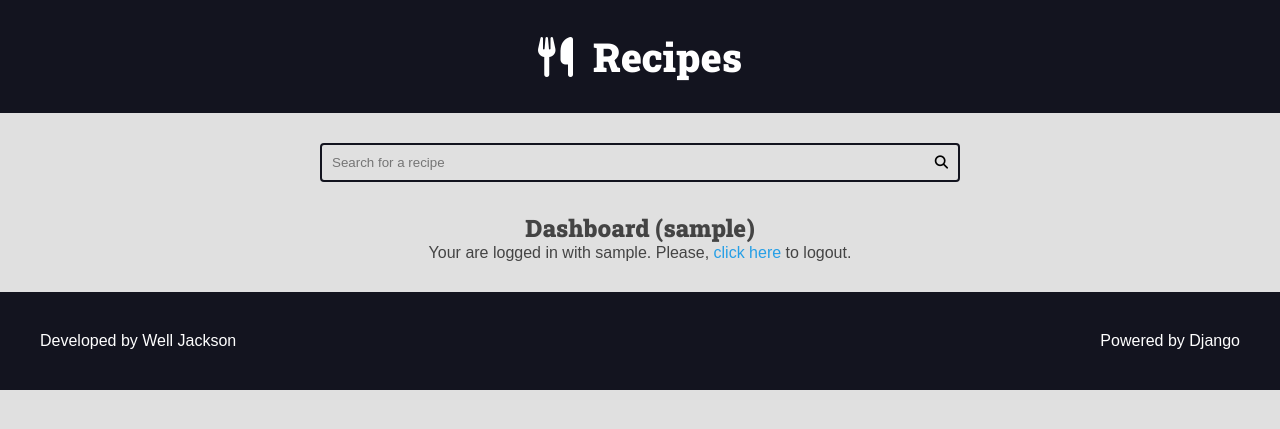
After one commit to jsrwell/culinary-hub, a Django app: page /authors/dashboard/ in a window 1280 px wide. The commit adds this page. Shown: the top 429 px of the page. Run offline with Django 4.2, Linux system fonts and the light colour scheme; the visitor is signed in with stand-in values (Sample User, id 1).

Commit message:
Dashboard created, login message moved

```diff
--- a/pytest.ini
+++ b/authors/templates/authors/pages/dashboard.html
@@ -1,10 +1,11 @@
-[pytest]
-DJANGO_SETTINGS_MODULE = project.settings
-python_files = test.py tests.py test_*.py tests_*.py *_test.py *_tests.py
-addopts =
-    --doctest-modules
-    --strict-markers
-markers =
-    slow: Run tests that are slow
-    fast: Run fast tests
-    functional_test: Run tests that are selenim based
+{% extends 'global/base.html' %}
+{% block title %}Dashboard ({{ user }}){% endblock title %}
+{% block content %}
+    <div class="main-content center container">
+        <h2>Dashboard ({{ user }})</h2>
+        {% include 'authors/partials/login_message.html' %}
+    </div>
+
+    {% include 'global/partials/messages.html' %}
+
+{% endblock content %}
--- /dev/null
+++ b/authors/templates/authors/partials/login_message.html
@@ -0,0 +1,16 @@
+{% if request.user.is_authenticated %}
+<div>
+    Your are logged in with {{ request.user.username }}.
+    Please,
+
+    <form class="inline-form" action="{% url 'authors:logout' %}" method='POST'>
+        {% csrf_token %}
+        <input type="hidden" name="username" value="{{ request.user.username }}">
+        <button class="plaintext-button" type="submit">
+            click here
+        </button>
+    </form>
+
+     to logout.
+</div>
+{% endif %}
--- a/authors/urls.py
+++ b/authors/urls.py
@@ -9,4 +9,5 @@ urlpatterns = [
     path('login/', views.login_view, name='login'),
     path('login/create/', views.login_create, name='login_create'),
     path('logout/', views.logout_view, name='logout'),
+    path('dashboard/', views.dashboard, name='dashboard'),
 ]
--- a/authors/views.py
+++ b/authors/views.py
@@ -80,3 +80,8 @@ def logout_view(request):
     messages.success(request, 'Logged out successfully')
     logout(request)
     return redirect(reverse('authors:login'))
+
+
+@login_required(login_url='authors:login', redirect_field_name='next')
+def dashboard(request):
+    return render(request, 'authors/pages/dashboard.html')
```
